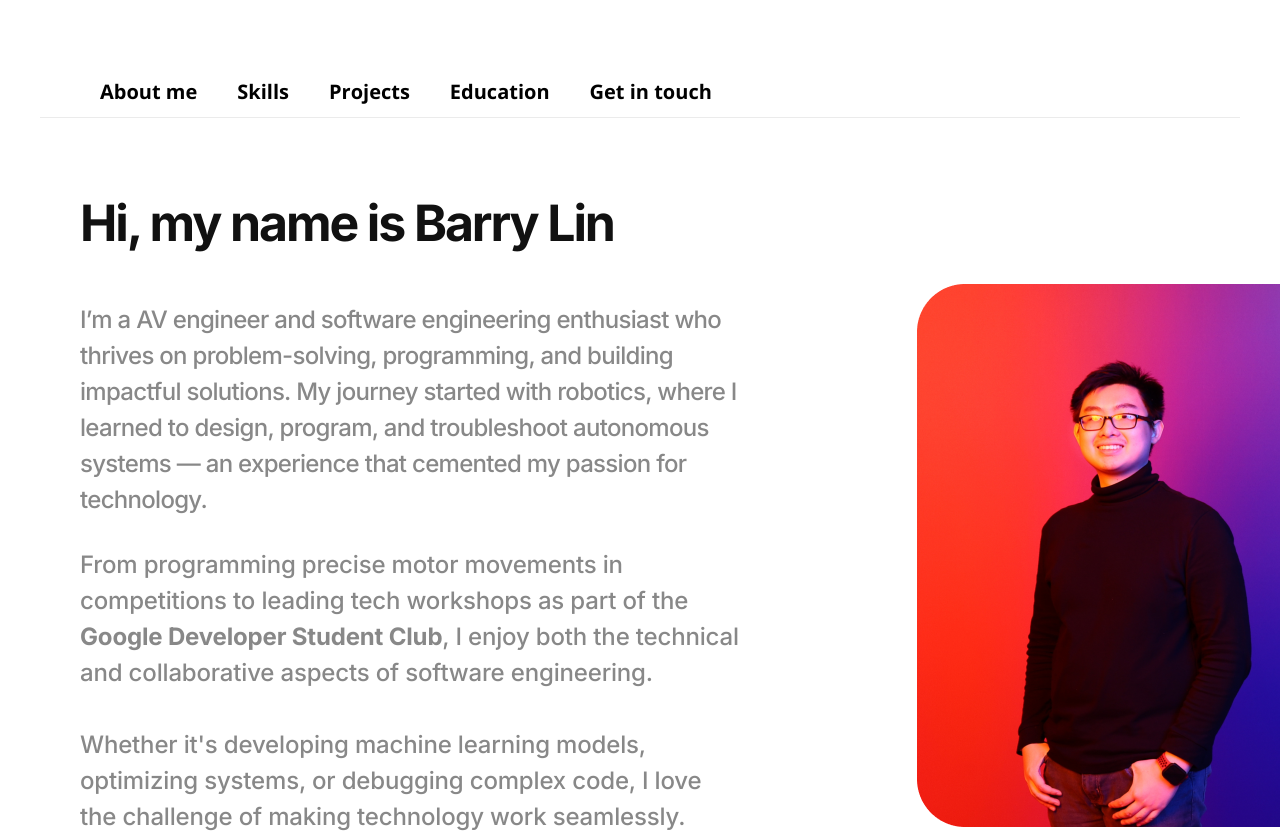
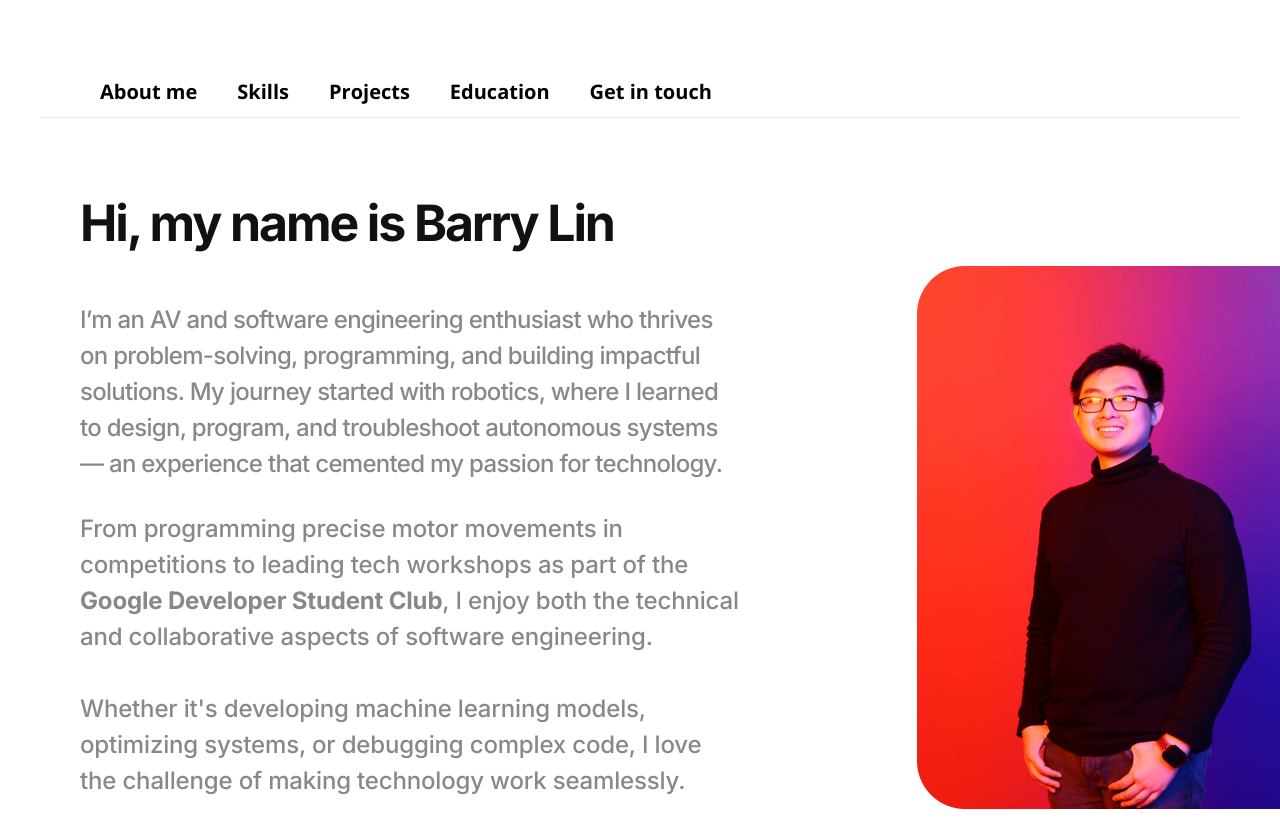
Before and after one commit to mikey6002/BarryLinPortfolio, a React (Vite) app in the folder portfolio/: page / in a window 1280 px wide. Shown: the top 832 px of the page. Built offline with nearby package versions, Linux system fonts and the light colour scheme.

Commit message:
little change

```diff
--- a/portfolio/src/screens/Profile/sections/AboutMeSec/ContainerWrapper.jsx
+++ b/portfolio/src/screens/Profile/sections/AboutMeSec/ContainerWrapper.jsx
@@ -13,7 +13,7 @@ export const ContainerWrapper = () => {
 
         <div className="About_me_Section">
           <SectionText className="About_Headings">
-            I’m a AV engineer and software engineering enthusiast who thrives on
+            I’m an AV and software engineering enthusiast who thrives on
             problem-solving, programming, and building impactful solutions.
             My journey started with robotics, where I learned to design,
             program, and troubleshoot autonomous systems — an experience
```
